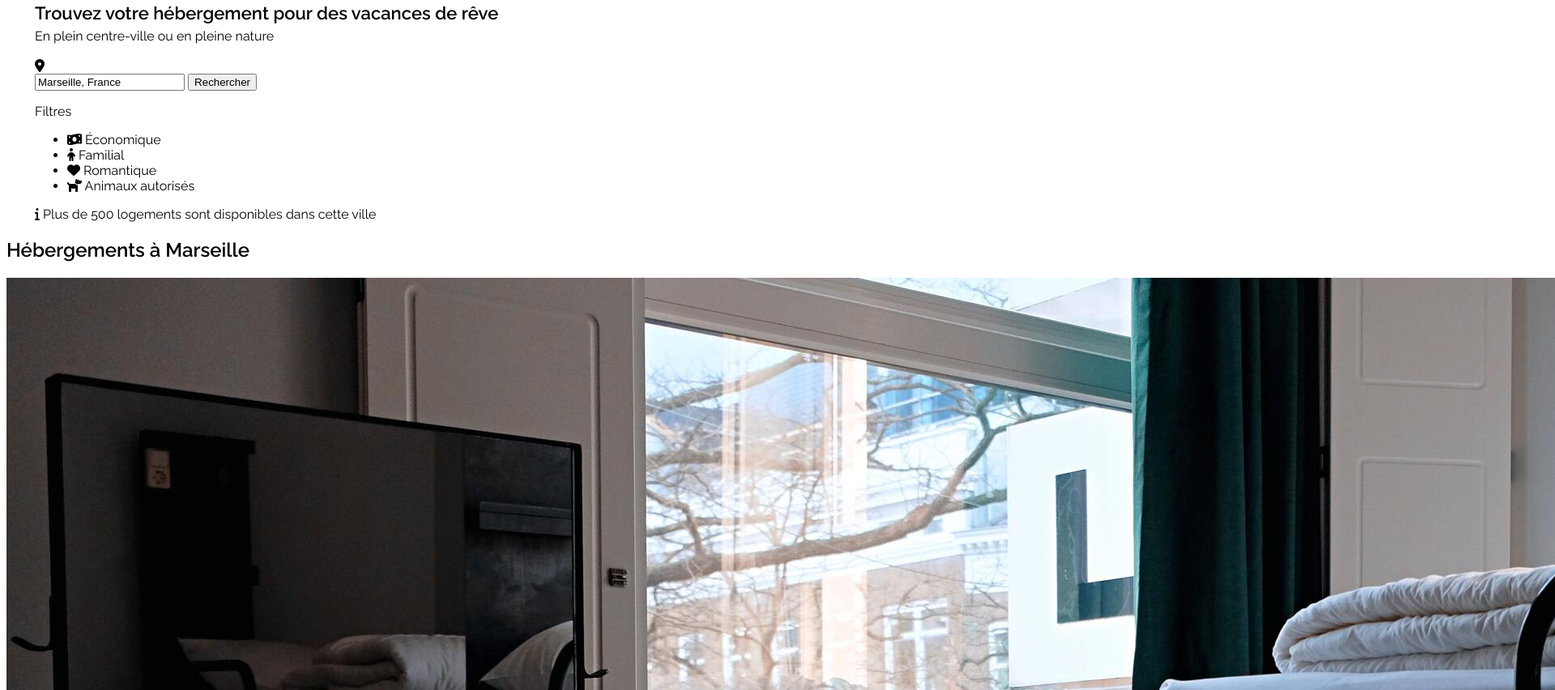
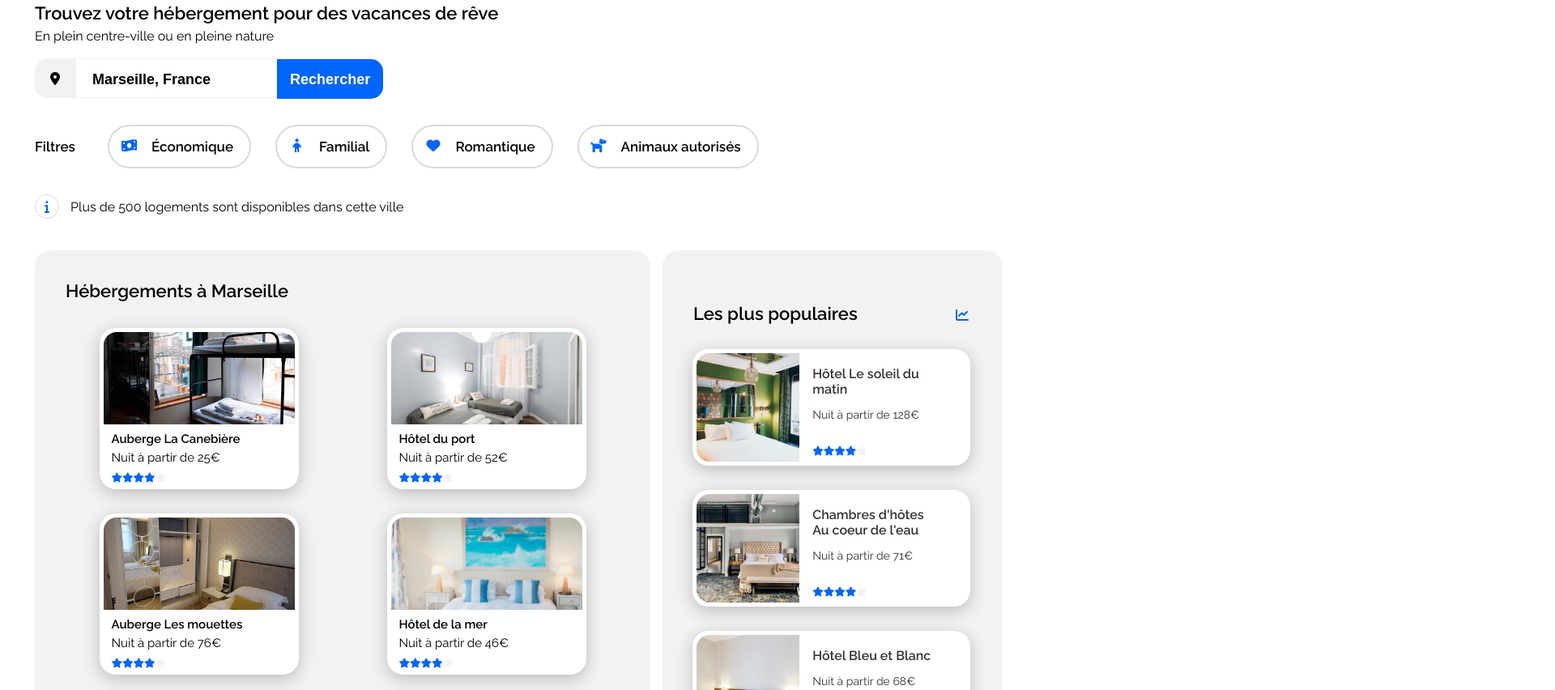
Before and after one commit to RachdaKhedairia/p2_07012023, a plain HTML site: page index.html in a window 1280 px wide. Shown: the part 135-987 px from the top of the page at 81% size, 1920 px wide, since content can reach past the window. Drawn offline with Linux system fonts and the light colour scheme.

Commit message:
hébergements + activités

```diff
--- a/css/styles.css
+++ b/css/styles.css
@@ -74,6 +74,336 @@ nav ul {
     padding-bottom: 2px;
 }
 
+#search_bar {
+    display: flex;
+    height: 50px;
+    padding-bottom: 15px;
+}
+
+.fa-solid {
+    color: #0065FC;
+}
+
+.location {
+    display: flex;
+    justify-content: center;
+    align-items: center;
+    width: 50px;
+    height: 49px;
+    color: black;
+    background-color: rgb(242, 242, 242);
+    border-top-left-radius: 15px;
+    border-bottom-left-radius: 15px;
+}
+
+
+#search_text {
+    font-size: 18px;
+    font-weight: bold;
+    padding-left: 20px;
+    padding-top: 4px;
+    height: 49px;
+    width: 250px;
+    border: 1px solid rgb(242, 242, 242);
+}
+
+#button {
+    font-size: 18px;
+    font-weight: bold;
+    padding: 15px 16px 15px 16px;
+    color: white;
+    background-color: rgb(0, 101, 252);
+    border-top-right-radius: 15px;
+    border-bottom-right-radius: 15px;
+    border: 0px;
+    margin-left: -5px;
+    height: 49px;
+}
+
 .loup {
     display: none;
 }
+
+#search_filter {
+    display: flex;
+    flex-wrap: wrap;
+    align-items: center;
+    padding-left: 0;
+    font-weight: bold;
+    font-size: 17px;
+}
+
+.search_items {
+    list-style-type: none;
+    display: flex;
+    flex-wrap: wrap;
+    align-items: center;
+    min-height: 50px;
+}
+
+.filter_items {
+    display: flex;
+    align-items: center;
+    justify-content: center;
+    padding-right: 20px;
+    margin-right: 30px;
+    border: 2px solid rgb(217, 217, 217);
+    border-radius: 30px;
+    padding-right: 20px;
+    height: 50px;
+}
+
+.search_items i {
+
+    color: rgb(0, 101, 252);
+    height: 20px;
+    width: 55px;
+    text-align: center;
+    padding: 17px 0;
+    border-top-left-radius: 30px;
+    border-bottom-left-radius: 30px;
+    margin-left: -3px;
+}
+
+.filter_items:hover {
+    background-color: #DEEBFF;
+}
+
+#info {
+    font-size: 16px;
+    margin-top: 15px;
+    margin-bottom: 39px;
+}
+
+#info i {
+    padding: 6px 11px;
+    border-radius: 30px;
+    border: 1px solid rgb(217, 217, 217);
+    margin-right: 10px;
+}
+
+.fa-info {
+    padding-right: 10px;
+    border: 2px #f2f2f28a solid;
+}
+
+/*HÉBERGEMENTS*/
+
+#hebergements {
+    display: flex;
+    justify-content: space-around;
+    margin-bottom: 50px;
+    margin-left: 35px;
+    margin-right: 34px;
+}
+
+.cards_hebergements {
+    display: flex;
+    flex-wrap: wrap;
+    justify-content: space-around;
+    padding: 0 25px;
+}
+
+.hebergements_marseille {
+    padding-bottom: 15px;
+    background-color: #F2F2F2;
+    margin-right: 15px;
+    justify-content: center;
+    width: 880px;
+    min-height: 626px;
+    border-radius: 20px;
+}
+
+.card_heb {
+    width: 236px;
+    height: 189px;
+    padding: 5px;
+    background-color: white;
+    border-radius: 20px;
+    margin-bottom: 15px;
+    margin-top: 15px;
+    box-shadow: 0px 5px 20px #bbb;
+}
+
+.card_img_heb {
+    border-top-left-radius: 20px;
+    border-top-right-radius: 20px;
+}
+
+.card_img_heb img {
+    width: 236px;
+    height: 114px;
+    border-top-left-radius: 16px;
+    border-top-right-radius: 16px;
+    object-fit : cover
+}
+
+.card_text_heb {
+    padding-left: 10px;
+}
+
+.card_heb h3 {
+    margin: 5px 0;
+}
+
+.card_heb p {
+    margin: 0;
+    margin-bottom: 5px;
+}
+
+.heb_title, .card_heb p {
+    font-size: 15px;
+}
+
+.fa-star {
+    font-size: 12px;
+}
+
+.star {
+    color: #f2f2f2
+}
+
+.hebergements_marseille h2 {
+    padding-left: 38px;
+    padding-top: 18px;
+    font-size: 22px;
+}
+
+#hebergements_marseille_footer {
+    font-size: 18px;
+}
+
+/*POPULAIRES*/
+
+.pop_title {
+    display: flex;
+    justify-content: space-between;
+    align-items: baseline;
+}
+
+.pop_title h2 {
+    font-size: 22px;
+    margin: 1px;
+}
+
+.fa-chart-line {
+    width: 18px;
+}
+
+.populaires {
+    background-color: #F2F2F2;
+    padding-left: 37px;
+    padding-right: 40px;
+    padding-top: 41px;
+    align-content: space-around;
+
+    height: 626px;
+    border-radius: 20px;
+}
+
+.card_pop {
+    display: flex;
+    background-color: white;
+    width: 333px;
+    height: 134px;
+    padding: 5px;
+    border-radius: 20px;
+    position: relative;
+    box-shadow: 0px 5px 20px #bbb;
+    margin: 30px 0px;
+}
+
+.card_pop a {
+    color: #333;
+    text-decoration: none;
+    display: flex;
+    width: 100%;
+}
+
+.rating_pop {
+    position: absolute;
+    bottom: 10px;
+}
+
+.card_img_pop {
+    width: 40%;
+    max-height: 134px;
+    border-top-left-radius: 20px;
+    border-bottom-left-radius: 20px;
+    margin-right: 10px;
+}
+
+.card_img_pop img {
+    width: 127px;
+    height: 134px;
+    border-top-left-radius: 16px;
+    border-bottom-left-radius: 16px;
+    object-fit : cover
+}
+
+.card_body_pop {
+    width: 159px;
+}
+
+.populaires h3 {
+    font-size: 16px;
+    margin-bottom: 5px;
+}
+
+.populaires p {
+    font-size: 14px;
+}
+
+/*ACTIVITÉS*/
+
+.activites_marseille {
+    display: flex;
+    justify-content: space-around;
+    margin-bottom: 50px;
+}
+
+#activites {
+    margin: 0 15px;
+}
+
+#activites h2 {
+    font-size: 22px;
+}
+
+#activites h2 {
+    padding-left: 30px;
+}
+
+.card_activ {
+    width: 22%;
+}
+
+.card_activ p {
+    max-width: 302px;
+    max-height: 56px;
+    border-bottom-left-radius: 20px;
+    border-bottom-right-radius: 20px;
+    font-size: 16px;
+    padding-left: 20px;
+    font-weight: bold;
+    margin-top: 10px;
+}
+
+.card_activ {
+    border-radius: 20px;
+    border: 0px white solid;
+    box-shadow: 0px 5px 20px #F2F2F2;
+}
+
+.card_img_activ {
+    overflow: hidden;
+    border-top-right-radius: 20px;
+}
+
+.card_img_activ img {
+    width: 302px;
+    height: 389px;
+    border-top-left-radius: 20px;
+    border-top-right-radius: 20px;
+    object-fit : cover
+}
--- a/index.html
+++ b/index.html
@@ -37,7 +37,7 @@
             </div>
 
             <div id="search_bar">
-                <label for="search_text"><i class="fa-solid fa-location-dot"></i></label>
+                <label for="search_text"><i class="fa-solid fa-location-dot location"></i></label>
                 <form method="post" action="/OpenClassrooms/P2/Booki/booki.html" id="form">
                     <input id="search_text" type="search" value="Marseille, France" name="recherche">
                     <button id="button"><span>Rechercher</span>
@@ -48,25 +48,25 @@
             <div id="search_filter">
                 <p><span>Filtres</span></p>
                 <ul class="search_items">
-                <li class="filters_items">
+                <li class="filter_items">
                         <i class="fas fa-money-bill-wave"></i>
                         <a href="#" class="filter_button">Économique</a>
                 </li>
 
 
-                <li class="filters_items">
+                <li class="filter_items">
                         <i class="fas fa-child"></i>
                         <a href="#" class="filter_button">Familial</a>
                 </li>
 
 
-                <li class=" filters_items">
+                <li class=" filter_items">
                         <i class="fas fa-heart"></i>
                         <a href="#" class="filter_button">Romantique</a>
                 </li>
 
 
-                <li class="filters_items">
+                <li class="filter_items">
                         <i class="fas fa-dog"></i>
                         <a href="#" class="filter_button">Animaux autorisés</a>
                 </li>
@@ -98,7 +98,7 @@
                             </div>
                         </a>
                     </article>
-                 <div class="card_heb">
+                    <article class="card_heb">
                         <a href="#hebergements_marseille">
                             <div class="card_img_heb">
                                 <img src="images/hebergements/2_large/port.jpg" alt="photo hotel du port" title="hotel du port">
@@ -109,8 +109,8 @@
                                 <i class="fa-solid fa-star"></i><i class="fa-solid fa-star"></i><i class="fa-solid fa-star"></i><i class="fa-solid fa-star"></i><i class="fa-solid fa-star star"></i>
                             </div>
                         </a>
-                 </div>
-                 <div class="card_heb">
+                    </article>
+                    <article class="card_heb">
                         <a href="#hebergements_marseille">
                             <div class="card_img_heb">
                                 <img src="images/hebergements/2_large/mouettes.jpg" alt="photo auberge les mouettes" title="auberge les mouettes">
@@ -121,8 +121,8 @@
                                 <i class="fa-solid fa-star"></i><i class="fa-solid fa-star"></i><i class="fa-solid fa-star"></i><i class="fa-solid fa-star"></i><i class="fa-solid fa-star star"></i>
                             </div>
                         </a>
-                 </div>
-                 <div class="card_heb">
+                    </article>
+                    <article class="card_heb">
                         <a href="#hebergements_marseille">
                             <div class="card_img_heb">
                                 <img src="images/hebergements/2_large/mer.jpg" alt="photo hotel de la mer" title="hotel de la mer">
@@ -133,8 +133,8 @@
                                 <i class="fa-solid fa-star"></i><i class="fa-solid fa-star"></i><i class="fa-solid fa-star"></i><i class="fa-solid fa-star"></i><i class="fa-solid fa-star star"></i>
                             </div>
                         </a>
-                 </div>
-                 <div class="card_heb">
+                    </article>
+                    <article class="card_heb">
                         <a href="#hebergements_marseille">
                             <div class="card_img_heb">
                                 <img src="images/hebergements/2_large/panier.jpg" alt="photo auberge le panier" title="auberge le panier">
@@ -145,8 +145,8 @@
                                 <i class="fa-solid fa-star"></i><i class="fa-solid fa-star"></i><i class="fa-solid fa-star"></i><i class="fa-solid fa-star"></i><i class="fa-solid fa-star star"></i>
                             </div>
                         </a>
-                 </div>
-                 <div class="card_heb">
+                    </article>
+                    <article class="card_heb">
                         <a href="#hebergements_marseille">
                             <div class="card_img_heb">
                                 <img src="images/hebergements/2_large/amina.jpg" alt="photo hotel chez amina " title="hotel chez amina ">
@@ -157,7 +157,7 @@
                                 <i class="fa-solid fa-star"></i><i class="fa-solid fa-star"></i><i class="fa-solid fa-star"></i><i class="fa-solid fa-star"></i><i class="fa-solid fa-star star"></i>
                             </div>
                         </a>
-                 </div>
+                    </article>
                 </div>
                 <h2 id="hebergements_marseille_footer">Afficher plus</h2>
             </div>
@@ -168,7 +168,7 @@
                     <i class="fa-solid fa-chart-line"></i>
                 </div>
                 <div class="card_group_pop">
-                 <div class="card_pop">
+                    <article class="card_pop">
                         <a href="#populaires">
                             <div class="card_img_pop">
                                 <img src="images/hebergements/2_large/soleil.jpg" alt="photo hotel le soleil du matin" title="hotel le soleil du matin">
@@ -183,7 +183,7 @@
                                 </div>
                             </div>
                         </a>
-                 </div>
+                    </article>
                     <div class="card_pop">
                         <a href="#populaires">
                             <div class="card_img_pop">
```
Lines whose indentation alone changed are shown as unchanged.
